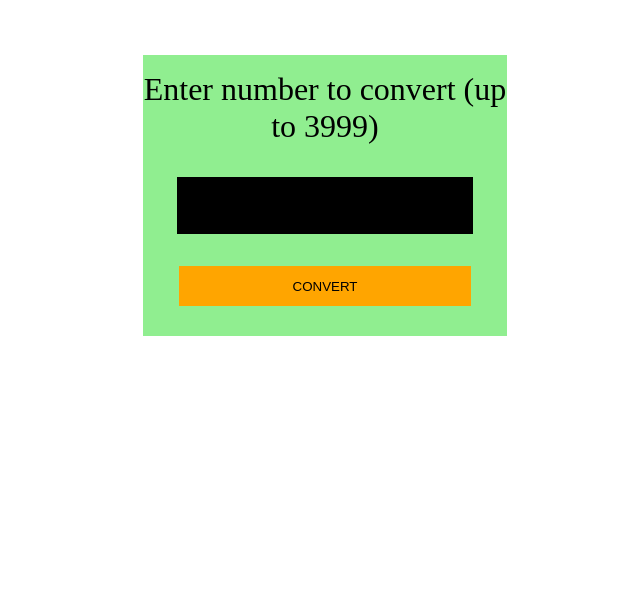
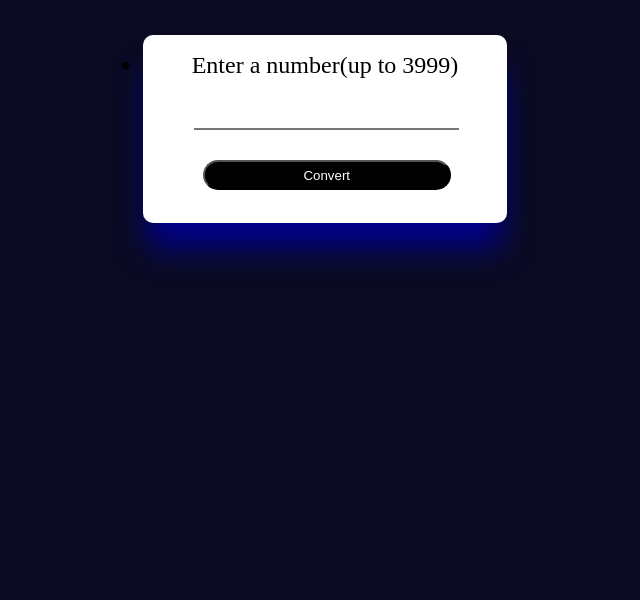
Before and after one commit to mTd0t/Integer-To-Roman-Numerals, a website: page index.html in a window 1280 px wide. Shown: the part 200-800 px from the top of the page, without its empty margins (315-955 px from the left). Drawn offline with Linux system fonts and the light colour scheme.

Commit message:
added broken js functionality, the number-input getting changed and failure to display the proper output

```diff
--- a/app.js
+++ b/app.js
@@ -1 +1,33 @@
-console.log('Happy developing ✨')
+const userInput = document.getElementById('number-input');
+const convertButton = document.getElementById('convert-btn');
+const resultDiv = document.getElementById('result');
+
+
+convertButton.addEventListener('click', convertToRoman);
+
+
+function convertToRoman(num) {
+    const romanNumerals = [{value: 1000, symbol: "M"}, {value: 900, symbol: "CM"}, {
+        value: 500, symbol: "D"
+    }, {value: 400, symbol: "CD"}, {value: 100, symbol: "C"}, {value: 90, symbol: "XC"}, {
+        value: 50, symbol: "L"
+    }, {value: 40, symbol: "XL"}, {value: 10, symbol: "X"}, {value: 9, symbol: "IX"}, {
+        value: 5, symbol: "V"
+    }, {value: 4, symbol: "IV"}, {value: 1, symbol: "I"},]
+
+
+    let result = [];
+
+    if(userInput.value === '' || userInput.value < 0 || userInput.value > 3999) {
+        alert('Please enter a valid number!');
+    }
+
+    for (let i = 0; i < romanNumerals.length; i++) {
+        while (userInput.value >= romanNumerals[i].value) {
+        }
+        result[i] += romanNumerals[i].symbol;
+        userInput.value -= romanNumerals[i].value;
+    }
+    result.join('');
+    resultDiv.replaceChildren(result);
+}
--- a/index.html
+++ b/index.html
@@ -1,26 +1,30 @@
-<!doctype html>
+<!DOCTYPE html>
 <html lang="en">
+
 <head>
+    <meta http-equiv="refresh" content="">
+    <meta charset="UTF-8">
+    <meta content="width=device-width, initial-scale=1.0" name="viewport">
+    <title>Document</title>
     <link href="styles.css" rel="stylesheet">
-    <meta content="1" http-equiv="refresh">
-    <meta charset="UTF-8">
-    <meta content="width=device-width, user-scalable=no, initial-scale=1.0, maximum-scale=1.0, minimum-scale=1.0"
-          name="viewport">
-    <meta content="ie=edge" http-equiv="X-UA-Compatible">
-    <title>Document</title>
 </head>
 <body>
-<main>
-    <div class="wrapper">
-        <div id="header"><h1>INTEGER TO ROMAN NUMERALS</h1></div>
-        <div class="input-div">
-            <div id="prompt" class="input-div"><label for="number">Enter number to convert (up to 3999)</label></div>
-            <div id="input-box" class="input-div"><input id="number" name="number" type="number"></div>
-            <div class="input-div"><button id="check-btn">CONVERT</button></div>
+<div class="ellapot">
+    <div>
+        <h1 id="header">Integer to Roman Numerals</h1>
+    </div>
+    <div class="form-div">
+        <div id="label-div">
+            <label for="number-input">Enter a number(up to 3999)</label>
         </div>
-        <div id="output"></div>
+        <div id="input-div">
+            <input id="number-input" name="number-input" type="number" value=""><br>
+            <button id="convert-btn">Convert</button>
+        </div>
+        <div id="result"></div>
     </div>
-</main>
+
+</div>
 <script src="app.js"></script>
 </body>
 </html>
--- a/styles.css
+++ b/styles.css
@@ -1,49 +1,71 @@
 * {
 }
 
-.wrapper {
+body {
+    background-color: #0a0a23;
+}
+
+div {
+    text-align: center;
+}
+
+#header {
+    margin-bottom: 50px;
+    color: white;
+    font-size: 200%;
+}
+
+.ellapot {
     position: absolute;
     right: 35%;
     left: 35%;
     top: 10%;
     padding: 10px;
     max-width: 30em;
-    display: inline-block;
-    text-align: center;
-}
-#header {
-    margin-bottom: 70px;
 }
 
-.input-div {
-    display: inline-block;
-    background-color: lightgreen;
-    width: 100%;
+.form-div {
+    border-radius: 10px;
+    background-color: white;
+    padding: 10px;
+    font-size: 150%;
+    display: list-item;
+    box-shadow: 0px 30px 30px -5px darkblue;
 }
-
-#prompt {
-    padding-bottom: 16px;
-    padding-top: 16px;
-    font-size: 2em;
+#label-div{
+    padding: 2%;
 }
-
-#number {
-    margin-bottom: 16px;
-    margin-top: 16px;
-    width: 80%;
-    background-color: black;
-    color: white;
-    font-size: 3em;
-    border: none;
+#input-div{
+    max-width: 100%;
+    padding-left: 10%;
+    padding-top: 5%;
+    padding-bottom: 5%;
+}
+#number-input {
+    padding-right: 25%;
+    margin-right: 10%;
+    width: 60%;
+    border-top: none;
+    border-left: none;
+    border-right: none;
+    outline: none
 
 }
 
-#check-btn {
-    margin-top: 16px;
-    margin-bottom: 30px;
+#convert-btn {
     width: 80%;
-    height: 3em;
-    background-color: orange;
-    border: none;
-
+    height: 30px;
+    margin-top: 30px;
+    margin-bottom: 5px;
+    margin-right: 10%;
+    border-radius: 20px;
+    background-color: black;
+    color: white;
 }
+#definition-div{
+    background-color: lightgreen;
+    margin-top: 40px;
+    border-radius: 20px;
+    padding: 10px;
+    font-size: 1.4%;
+}
```
